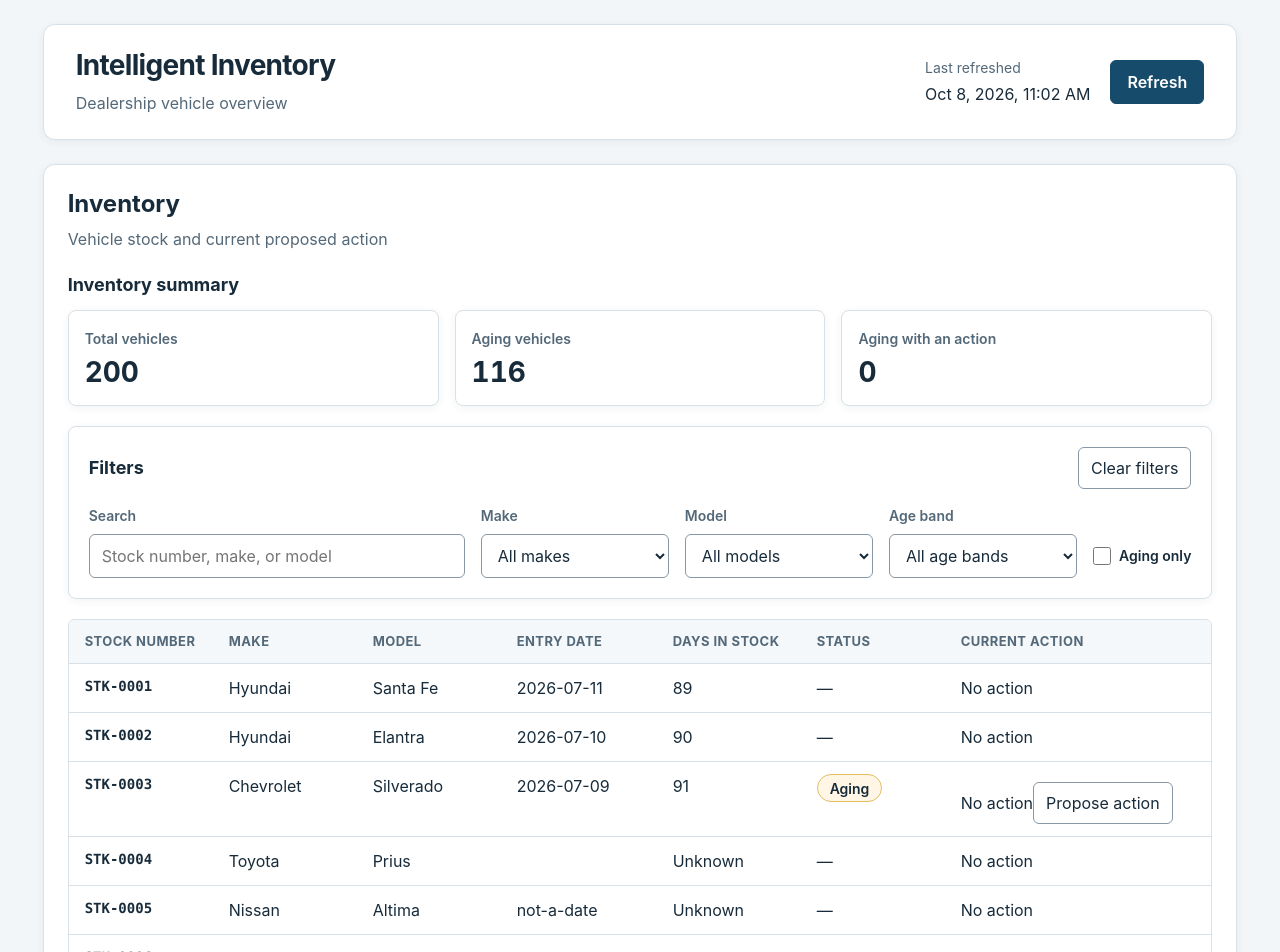
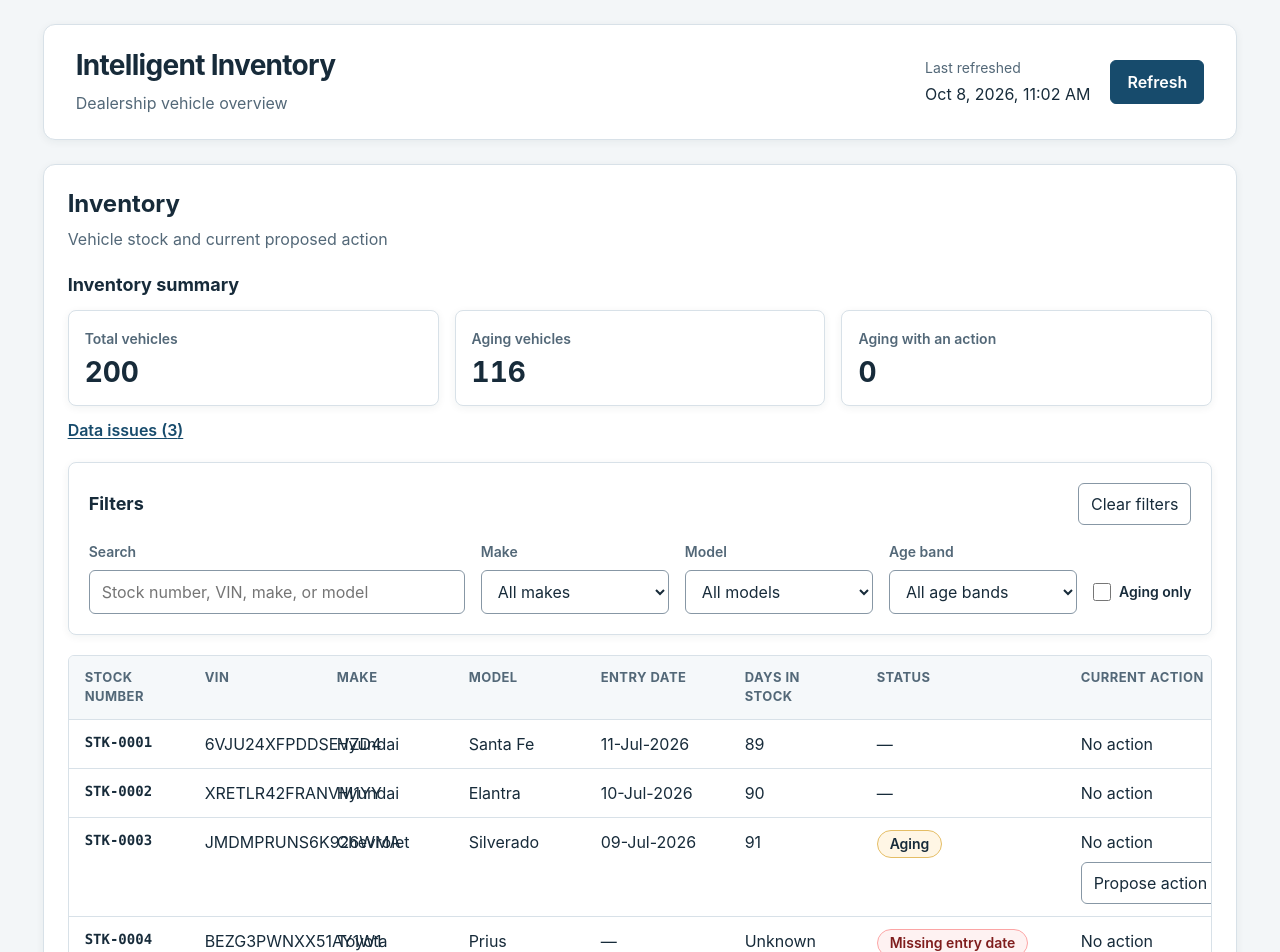
Before and after one commit to dunghuynh1990/intelligent-inventory-dashboard, a React (Vite) app: page / in a window 1280 px wide. Shown: the top 952 px of the page. Built offline with nearby package versions, Linux system fonts and the light colour scheme.

Commit message:
Show VIN and data-issue details in inventory rows

```diff
--- a/src/App.tsx
+++ b/src/App.tsx
@@ -26,6 +26,7 @@ const emptyFilters: InventoryFilterCriteria = {
   model: '',
   ageBand: '',
   agingOnly: false,
+  dataIssuesOnly: false,
 }
 const noVehicles: Vehicle[] = []
 
@@ -158,7 +159,7 @@ function App({ inventoryService, clock = systemClock }: AppProps) {
         </div>
       </header>
       <main className="dashboard-main">
-        <section className="inventory-section" aria-labelledby="inventory-title" aria-busy={isLoading}>
+        <section id="inventory-section" className="inventory-section" aria-labelledby="inventory-title" aria-busy={isLoading}>
           <div className="inventory-section__heading">
             <div>
               <h2 id="inventory-title">Inventory</h2>
@@ -181,7 +182,12 @@ function App({ inventoryService, clock = systemClock }: AppProps) {
               {error}
             </p>
           )}
-          {vehicles !== null && <InventorySummary counts={summaryCounts} />}
+          {vehicles !== null && (
+            <InventorySummary
+              counts={summaryCounts}
+              onShowDataIssues={() => setFilters({ ...emptyFilters, dataIssuesOnly: true })}
+            />
+          )}
           {vehicles !== null && vehicles.length === 0 && !isLoading && (
             <p className="inventory-empty">No vehicles in inventory.</p>
           )}
@@ -210,6 +216,7 @@ function App({ inventoryService, clock = systemClock }: AppProps) {
               ) : (
                 <InventoryTable
                   vehicles={filteredVehicles}
+                  searchText={filters.searchText}
                   editingVehicleId={editingVehicleId}
                   isSaving={savingVehicleId !== null}
                   onEditAction={(vehicle) => setEditingVehicleId(vehicle.vehicleId)}
--- a/src/components/InventoryFilters.tsx
+++ b/src/components/InventoryFilters.tsx
@@ -37,7 +37,7 @@ export function InventoryFilters({
             id="inventory-search"
             type="search"
             value={filters.searchText}
-            placeholder="Stock number, make, or model"
+            placeholder="Stock number, VIN, make, or model"
             onChange={(event) =>
               onChange({ ...filters, searchText: event.currentTarget.value })
             }
--- a/src/components/InventorySummary.css
+++ b/src/components/InventorySummary.css
@@ -42,6 +42,18 @@
   font-variant-numeric: tabular-nums;
 }
 
+.inventory-summary__data-issues {
+  display: inline-block;
+  margin-top: var(--space-3);
+  color: var(--color-primary);
+  font-weight: 600;
+  text-underline-offset: 0.15em;
+}
+
+.inventory-summary__data-issues:hover {
+  color: var(--color-primary-hover);
+}
+
 @media (max-width: 40rem) {
   .inventory-summary__cards {
     grid-template-columns: 1fr;
--- a/src/components/InventorySummary.tsx
+++ b/src/components/InventorySummary.tsx
@@ -3,6 +3,7 @@ import './InventorySummary.css'
 
 type InventorySummaryProps = {
   counts: InventorySummaryCounts
+  onShowDataIssues: () => void
 }
 
 const summaryItems: Array<{
@@ -14,7 +15,7 @@ const summaryItems: Array<{
   { label: 'Aging with an action', key: 'agingVehiclesWithAction' },
 ]
 
-export function InventorySummary({ counts }: InventorySummaryProps) {
+export function InventorySummary({ counts, onShowDataIssues }: InventorySummaryProps) {
   return (
     <section className="inventory-summary" aria-labelledby="inventory-summary-title">
       <h2 id="inventory-summary-title">Inventory summary</h2>
@@ -26,6 +27,13 @@ export function InventorySummary({ counts }: InventorySummaryProps) {
           </div>
         ))}
       </dl>
+      <a
+        className="inventory-summary__data-issues"
+        href="#inventory-section"
+        onClick={onShowDataIssues}
+      >
+        Data issues ({counts.dataIssueVehicles})
+      </a>
     </section>
   )
 }
--- a/src/components/InventoryTable.css
+++ b/src/components/InventoryTable.css
@@ -13,25 +13,26 @@
 }
 
 .inventory-table th:nth-child(1) {
+  width: 10%;
+}
+
+.inventory-table th:nth-child(2),
+.inventory-table th:nth-child(3),
+.inventory-table th:nth-child(4) {
+  width: 11%;
+}
+
+.inventory-table th:nth-child(5) {
   width: 12%;
 }
 
-.inventory-table th:nth-child(2),
-.inventory-table th:nth-child(3) {
-  width: 12%;
+.inventory-table th:nth-child(6) {
+  width: 11%;
 }
 
-.inventory-table th:nth-child(4) {
-  width: 13%;
-}
-
-.inventory-table th:nth-child(5),
-.inventory-table th:nth-child(6) {
-  width: 12%;
-}
-
-.inventory-table th:nth-child(7) {
-  width: 27%;
+.inventory-table th:nth-child(7),
+.inventory-table th:nth-child(8) {
+  width: 17%;
 }
 
 .inventory-table caption {
@@ -88,6 +89,26 @@
   white-space: nowrap;
 }
 
+.data-issue-badge {
+  display: inline-flex;
+  align-items: center;
+  min-height: 1.75rem;
+  padding-inline: var(--space-3);
+  border: 1px solid var(--color-error-border);
+  border-radius: 999px;
+  color: var(--color-error-text);
+  background: var(--color-error-surface);
+  font-size: 0.875rem;
+  font-weight: 600;
+}
+
+.inventory-table__match {
+  border-radius: 2px;
+  color: inherit;
+  background: var(--color-accent-soft);
+  font-weight: 700;
+}
+
 .inventory-action {
   display: grid;
   gap: var(--space-1);
--- a/src/components/InventoryTable.tsx
+++ b/src/components/InventoryTable.tsx
@@ -1,9 +1,11 @@
+import type { ReactNode } from 'react'
 import type { Vehicle, VehicleAction } from '../types/vehicle'
 import { ProposedActionForm } from './ProposedActionForm'
 import './InventoryTable.css'
 
 type InventoryTableProps = {
   vehicles: Vehicle[]
+  searchText: string
   editingVehicleId: string | null
   isSaving: boolean
   onEditAction: (vehicle: Vehicle) => void
@@ -13,6 +15,7 @@ type InventoryTableProps = {
 
 export function InventoryTable({
   vehicles,
+  searchText,
   editingVehicleId,
   isSaving,
   onEditAction,
@@ -26,6 +29,7 @@ export function InventoryTable({
         <thead>
           <tr>
             <th scope="col">Stock number</th>
+            <th scope="col">VIN</th>
             <th scope="col">Make</th>
             <th scope="col">Model</th>
             <th scope="col">Entry date</th>
@@ -38,12 +42,15 @@ export function InventoryTable({
           {vehicles.map((vehicle) => (
             <tr key={vehicle.vehicleId}>
               <th scope="row">{vehicle.stockNumber}</th>
+              <td>{renderVin(vehicle.vin, searchText)}</td>
               <td>{vehicle.make}</td>
               <td>{vehicle.model}</td>
-              <td>{vehicle.stockEntryDate}</td>
+              <td>{formatEntryDate(vehicle.stockEntryDate)}</td>
               <td>{vehicle.daysInStock ?? 'Unknown'}</td>
               <td>
-                {vehicle.isAging ? (
+                {vehicle.entryDateIssue ? (
+                  <span className="data-issue-badge">{vehicle.entryDateIssue}</span>
+                ) : vehicle.isAging ? (
                   <span className="aging-badge">Aging</span>
                 ) : (
                   <span aria-label="Not aging">—</span>
@@ -87,3 +94,51 @@ export function InventoryTable({
     </div>
   )
 }
+
+const monthNames = [
+  'Jan', 'Feb', 'Mar', 'Apr', 'May', 'Jun',
+  'Jul', 'Aug', 'Sep', 'Oct', 'Nov', 'Dec',
+]
+
+function formatEntryDate(stockEntryDate: string | null): string {
+  if (stockEntryDate === null || stockEntryDate.trim() === '') {
+    return '—'
+  }
+
+  const match = /^(\d{4})-(\d{2})-(\d{2})(?:$|[Tt ])/.exec(stockEntryDate.trim())
+  if (!match) {
+    return stockEntryDate
+  }
+
+  const [, year, month, day] = match
+  const monthIndex = Number(month) - 1
+  const parsedDate = new Date(0)
+  parsedDate.setUTCFullYear(Number(year), monthIndex, Number(day))
+  if (
+    parsedDate.getUTCFullYear() !== Number(year) ||
+    parsedDate.getUTCMonth() !== monthIndex ||
+    parsedDate.getUTCDate() !== Number(day)
+  ) {
+    return stockEntryDate
+  }
+
+  return `${day}-${monthNames[monthIndex]}-${year}`
+}
+
+function renderVin(vin: string, searchText: string): ReactNode {
+  const query = searchText.trim()
+  const matchIndex = vin.toLowerCase().indexOf(query.toLowerCase())
+  if (!query || matchIndex === -1) {
+    return vin
+  }
+
+  return (
+    <>
+      {vin.slice(0, matchIndex)}
+      <mark className="inventory-table__match">
+        {vin.slice(matchIndex, matchIndex + query.length)}
+      </mark>
+      {vin.slice(matchIndex + query.length)}
+    </>
+  )
+}
--- a/src/core/aging.ts
+++ b/src/core/aging.ts
@@ -1,4 +1,11 @@
-import type { AgeBand, CalculatedVehicleData, Vehicle } from '../types/vehicle'
+import type {
+  AgeBand,
+  CalculatedVehicleData,
+  EntryDateIssue,
+  Vehicle,
+} from '../types/vehicle'
+
+export type { EntryDateIssue } from '../types/vehicle'
 
 export const AGING_THRESHOLD_DAYS = 90
 export const AGE_BANDS: readonly AgeBand[] = ['0-30', '31-60', '61-90', '>90']
@@ -7,10 +14,6 @@ export const FRESHNESS_AMBER_AFTER_MINUTES = 15
 export const FRESHNESS_WARNING_AFTER_MINUTES = 60
 
 export type ActionFilter = 'any' | 'no-action' | 'has-action'
-export type EntryDateIssue =
-  | 'Missing entry date'
-  | 'Invalid entry date'
-  | 'Future entry date'
 export type FreshnessLevel = 'normal' | 'amber' | 'warning'
 export type PageSize = (typeof PAGE_SIZES)[number]
 
@@ -20,6 +23,7 @@ export interface InventoryFilterCriteria {
   model: string
   ageBand: AgeBand | ''
   agingOnly: boolean
+  dataIssuesOnly: boolean
   actionFilter?: ActionFilter
 }
 
@@ -108,6 +112,7 @@ export function calculateVehicleAge(
     daysInStock,
     isAging: isAging(daysInStock),
     ageBand: getAgeBand(daysInStock),
+    entryDateIssue: classifyEntryDateIssue(stockEntryDate, referenceDate),
   }
 }
 
@@ -133,6 +138,7 @@ export function filterVehicles(
       return (
         matchesSearch &&
         matchesAction &&
+        (!filters.dataIssuesOnly || vehicle.entryDateIssue !== null) &&
         (!filters.make || vehicle.make === filters.make) &&
         (!filters.model || vehicle.model === filters.model) &&
         (!filters.ageBand || vehicle.ageBand === filters.ageBand) &&
--- a/src/types/vehicle.ts
+++ b/src/types/vehicle.ts
@@ -1,4 +1,8 @@
 export type AgeBand = '0-30' | '31-60' | '61-90' | '>90'
+export type EntryDateIssue =
+  | 'Missing entry date'
+  | 'Invalid entry date'
+  | 'Future entry date'
 
 export interface VehicleAction {
   action: string
@@ -20,6 +24,7 @@ export interface CalculatedVehicleData {
   daysInStock: number | null
   isAging: boolean
   ageBand: AgeBand | null
+  entryDateIssue: EntryDateIssue | null
 }
 
 export interface Vehicle extends StoredVehicleData, CalculatedVehicleData {}
```
Also changed, not shown: 6 other files (tests, documents, lock files or other folders).
